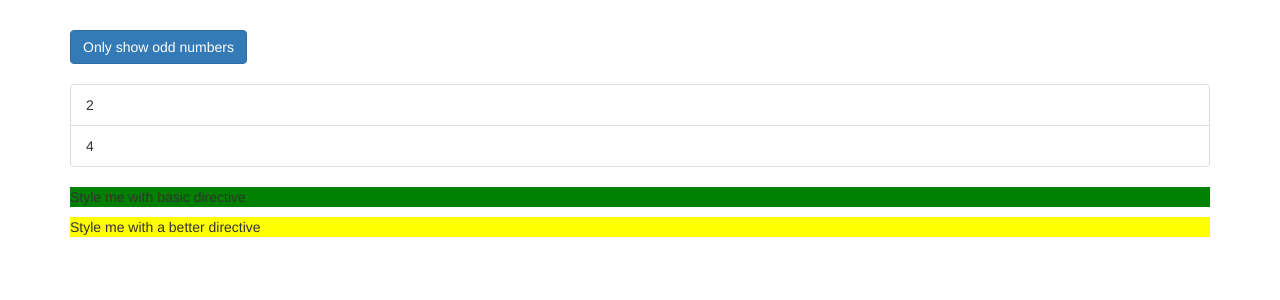
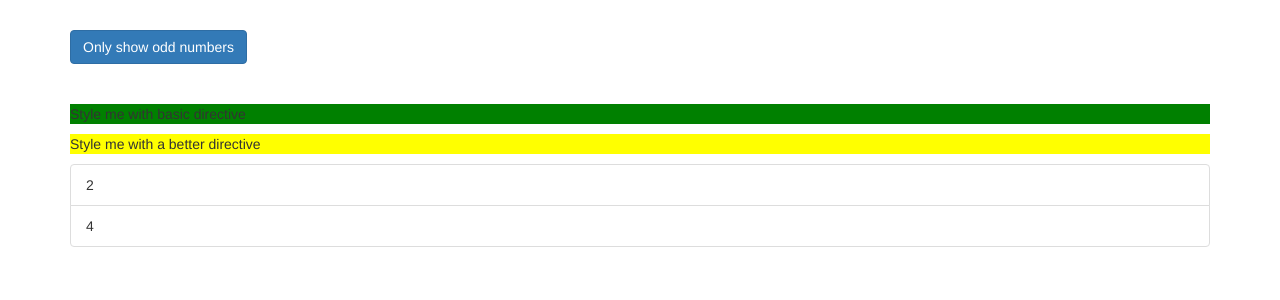
Before and after one commit to tuf65985/Section-7, an Angular app: page / in a window 1280 px wide. Shown: the top 300 px of the page. Built offline with nearby package versions, Linux system fonts and the light colour scheme.

Commit message:
7.91 Building a Structural Directive

```diff
--- a/src/app/app.component.html
+++ b/src/app/app.component.html
@@ -15,7 +15,21 @@
             {{odd}}
           </li>
         </div>
-        <div *ngIf="!onlyOdd">
+        <!--<div *ngIf="!onlyOdd">
+          <li
+            class="list-group-item"
+            [ngClass]="{odd: odd % 2==0}"
+            [ngStyle]="{backgroundColor: odd % 2==0? 'yellow' : 'transparent'}"
+            *ngFor = "let even of evenNumbers">
+            {{even}}
+          </li>
+        </div>-->
+      </ul>
+      <p appBasicHighlight>Style me with basic directive</p>
+      <p [appBetterHighlight]="'red'" [defaultColor]="'yellow'"
+      >Style me with a better directive</p>
+
+        <div *appUnless="onlyOdd">
           <li
             class="list-group-item"
             [ngClass]="{odd: odd % 2==0}"
@@ -24,24 +38,7 @@
             {{even}}
           </li>
         </div>
-      </ul>
-      <p appBasicHighlight>Style me with basic directive</p>
-      <p [appBetterHighlight]="'red'" [defaultColor]="'yellow'"
-      >Style me with a better directive</p>
-      <ng-template [ngIf]="onlyOdd">
-        <p>Only odd</p>
-      </ng-template>
+      <!--</ng-template>-->
     </div>
   </div>
 </div>
-<!--<div *appUnless="onlyOdd">
-          <li
-            class="list-group-item"
-            [ngClass]="{odd: odd % 2==0}"
-            [ngStyle]="{backgroundColor: odd % 2==0? 'yellow' : 'transparent'}"
-            *ngFor = "let even of evenNumbers">
-            {{even}}
-          </li>
-</div>
-<p appBasicHighlight>Style me with basic directive</p>
-<p appBetterHighlight>Style me with a better directive</p>-->
--- a/src/app/app.module.ts
+++ b/src/app/app.module.ts
@@ -6,12 +6,14 @@
 import { AppComponent } from './app.component';
 import { BasicHighlightDirective } from './basic-highlight/basic-highlight.directive';
 import { BetterHighlightDirective } from './better-highlight/better-highlight.directive';
+import { UnlessDirective } from './unless.directive';
 
 @NgModule({
   declarations: [
     AppComponent,
     BasicHighlightDirective,
-    BetterHighlightDirective
+    BetterHighlightDirective,
+    UnlessDirective
   ],
   imports: [
     BrowserModule,
--- /dev/null
+++ b/src/app/unless.directive.ts
@@ -0,0 +1,17 @@
+import { Directive, Input, TemplateRef, ViewContainerRef } from '@angular/core';
+
+@Directive({
+  selector: '[appUnless]'
+})
+export class UnlessDirective {
+@Input() set appUnless(condition: boolean){
+  if(!condition){
+      this.vcRef.createEmbeddedView(this.templateRef);
+  }
+  else{
+      this.vcRef.clear();
+  }
+}
+  constructor(private templateRef: TemplateRef<any>, private vcRef: ViewContainerRef) { }
+
+}
```
